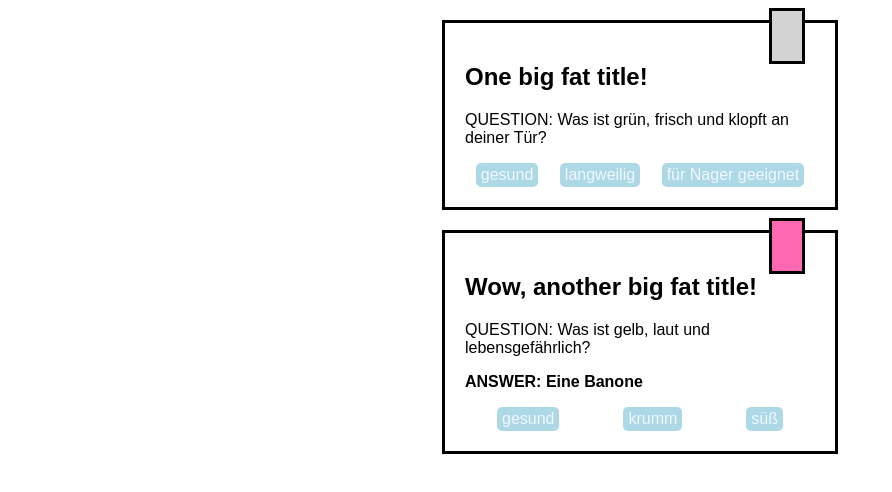
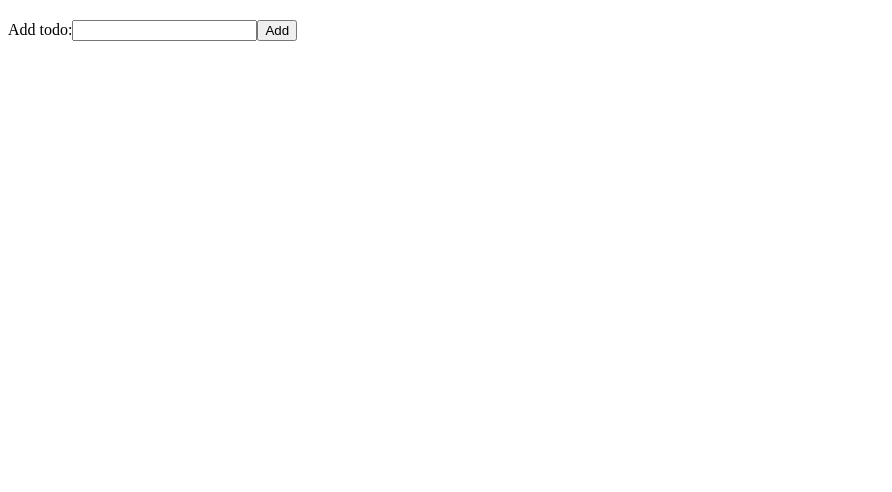
Before and after one commit to czintel/react-playground, a React (Vite) app: page / in a window 1280 px wide. Shown: the top 492 px of the page, without its empty margins (0-892 px from the left). Built offline with nearby package versions, Linux system fonts and the light colour scheme.

Commit message:
Create interactive todo-list with toggleable tasks

```diff
--- a/package.json
+++ b/package.json
@@ -3,7 +3,7 @@
   "version": "1.0.0",
   "description": "",
   "scripts": {
-    "dev": "vite ./src",
+    "start": "vite ./src",
     "test": "echo \"Error: no test specified\" && exit 1"
   },
   "keywords": [],
@@ -12,6 +12,7 @@
   "dependencies": {
     "react": "^17.0.2",
     "react-dom": "^17.0.2",
+    "uuid": "^8.3.2",
     "vite": "^2.2.4"
   }
 }
--- a/src/App.jsx
+++ b/src/App.jsx
@@ -1,52 +1,44 @@
-import * as React from 'react'
-import Card from './Card'
+import React, { useState } from 'react'
+import { v4 as uuidv4 } from 'uuid'
 import './App.css'
-
-const quizData = [
-  {
-    title: 'One big fat title!',
-    question: 'Was ist grün, frisch und klopft an deiner Tür?',
-    answer: 'Ein Klopfsalat',
-    isAnswerVisible: false,
-    isSelected: false,
-    tags: ['gesund', 'langweilig', 'für Nager geeignet'],
-    id: '1',
-  },
-  {
-    title: 'Wow, another big fat title!',
-    question: 'Was ist gelb, laut und lebensgefährlich?',
-    answer: 'Eine Banone',
-    isAnswerVisible: true,
-    isSelected: true,
-    tags: ['gesund', 'krumm', 'süß'],
-    id: '2',
-  },
-]
-
 export default () => {
+  const [todos, setTodos] = useState([])
   return (
     <div className="App">
-      {quizData.map(
-        ({
-          title,
-          question,
-          answer,
-          isAnswerVisible,
-          isSelected,
-          id,
-          tags,
-        }) => (
-          <Card
-            title={title}
-            question={question}
-            answer={answer}
-            isAnswerVisible={isAnswerVisible}
-            isSelected={isSelected}
-            id={id}
-            tags={tags}
-          ></Card>
-        )
-      )}
+      <form onSubmit={handleSubmit}>
+        <label>
+          Add todo:
+          <input name="todo" type="text" />
+        </label>
+        <button>Add</button>
+      </form>
+      <ul>
+        {todos.map(({ text, isDone, id }) => (
+          <li onClick={() => toggleIsDone(id)} key={id}>
+            {text} {isDone && '✅'}
+          </li>
+        ))}
+      </ul>
     </div>
   )
+  function toggleIsDone(id) {
+    const index = todos.findIndex(todo => todo.id === id)
+    const todo = todos[index]
+
+    setTodos([
+      ...todos.slice(0, index),
+      { ...todo, isDone: !todo.isDone },
+      ...todos.slice(index + 1),
+    ])
+  }
+
+  function handleSubmit(event) {
+    event.preventDefault()
+    const form = event.target
+    const input = form.elements.todo
+    const newTodo = { text: input.value, isDone: false, id: uuidv4() }
+    setTodos([...todos, newTodo])
+    form.reset()
+    input.focus()
+  }
 }
--- a/src/Card.css
+++ /dev/null
@@ -1,64 +0,0 @@
-.Card {
-  margin: 0 auto;
-  width: 350px;
-  height: auto;
-  padding: 20px;
-  border: solid;
-  border-color: black;
-  font-family: sans-serif;
-  position: relative;
-}
-
-.Card__Title {
-  font-weight: bolder;
-}
-
-.Card__Text {
-  font-weight: lighter;
-}
-
-.Card__Question {
-  font-weight: 400;
-}
-
-.Card__Answer {
-  font-weight: bolder;
-}
-
-.Card__Bookmark {
-  position: absolute;
-  height: 50px;
-  width: 30px;
-  top: -15px;
-  right: 30px;
-  background-color: lightgray;
-  border: solid;
-  border-color: black;
-}
-
-.Card__Bookmark--selected {
-  background-color: hotpink;
-}
-
-.Card__Answer {
-  display: block;
-}
-
-.Card__Answer--hidden {
-  display: none;
-}
-
-.Card__TagList {
-  display: flex;
-  justify-content: space-around;
-  list-style-type: none;
-  margin: 0;
-  padding: 0;
-}
-
-.Card__TagList--Item {
-  background-color: lightblue;
-  padding: 3px 5px;
-  color: aliceblue;
-  border-radius: 5px;
-}
--- a/src/Card.jsx
+++ /dev/null
@@ -1,30 +0,0 @@
-import * as React from 'react'
-import './Card.css'
-
-export default function Card({
-  title,
-  question,
-  answer,
-  isAnswerVisible,
-  isSelected,
-  id,
-  tags,
-}) {
-  const statusBookmark = isSelected
-    ? 'Card__Bookmark Card__Bookmark--selected'
-    : 'Card__Bookmark'
-  const statusAnswer = isAnswerVisible ? 'Card__Answer' : 'Card__Answer--hidden'
-  return (
-    <section className="Card" id={id}>
-      <h2 className="Card__Title">{title}</h2>
-      <p className="Card__Question">QUESTION: {question}</p>
-      <p className={statusAnswer}>ANSWER: {answer}</p>
-      <div className={statusBookmark}></div>
-      <ul className="Card__TagList">
-        {tags.map(tag => {
-          return <li className="Card__TagList--Item">{tag}</li>
-        })}
-      </ul>
-    </section>
-  )
-}
```
Also changed, not shown: src/Button.css (deleted, +0 -16 lines), src/Button.jsx (deleted, +0 -11 lines), 1 other file (tests, documents, lock files or other folders).
